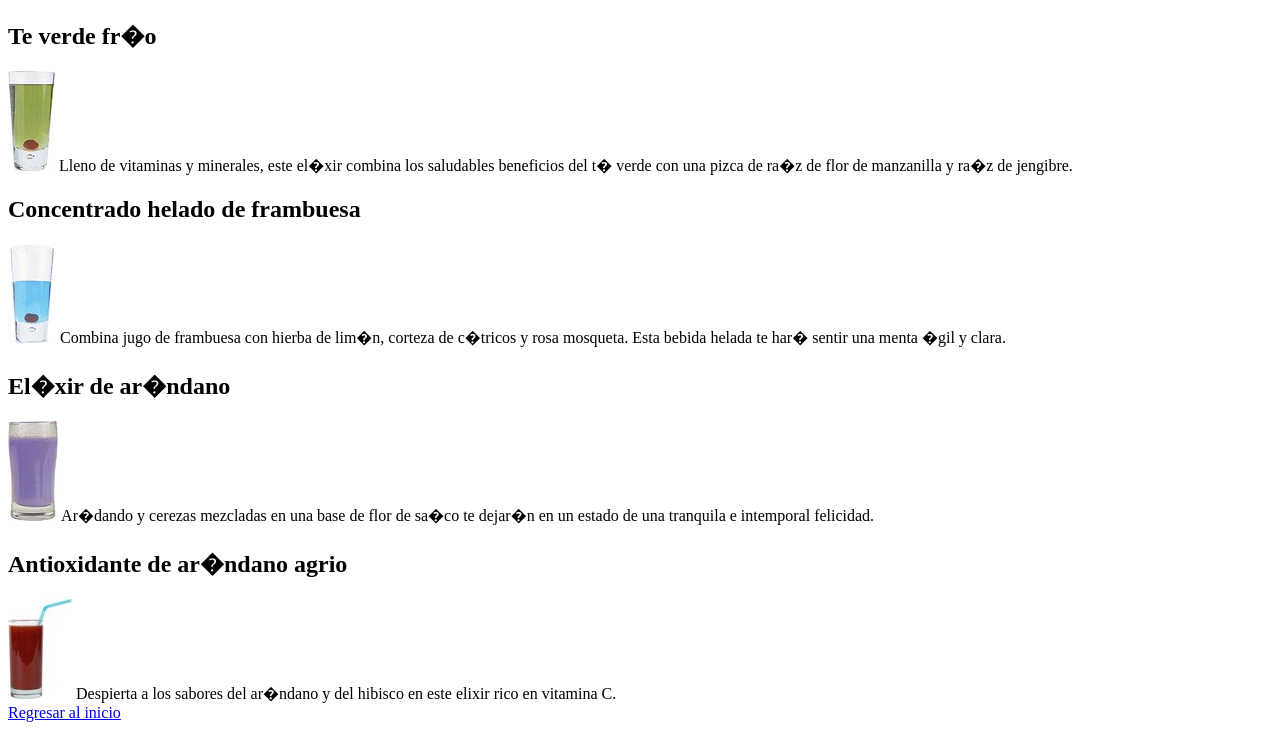
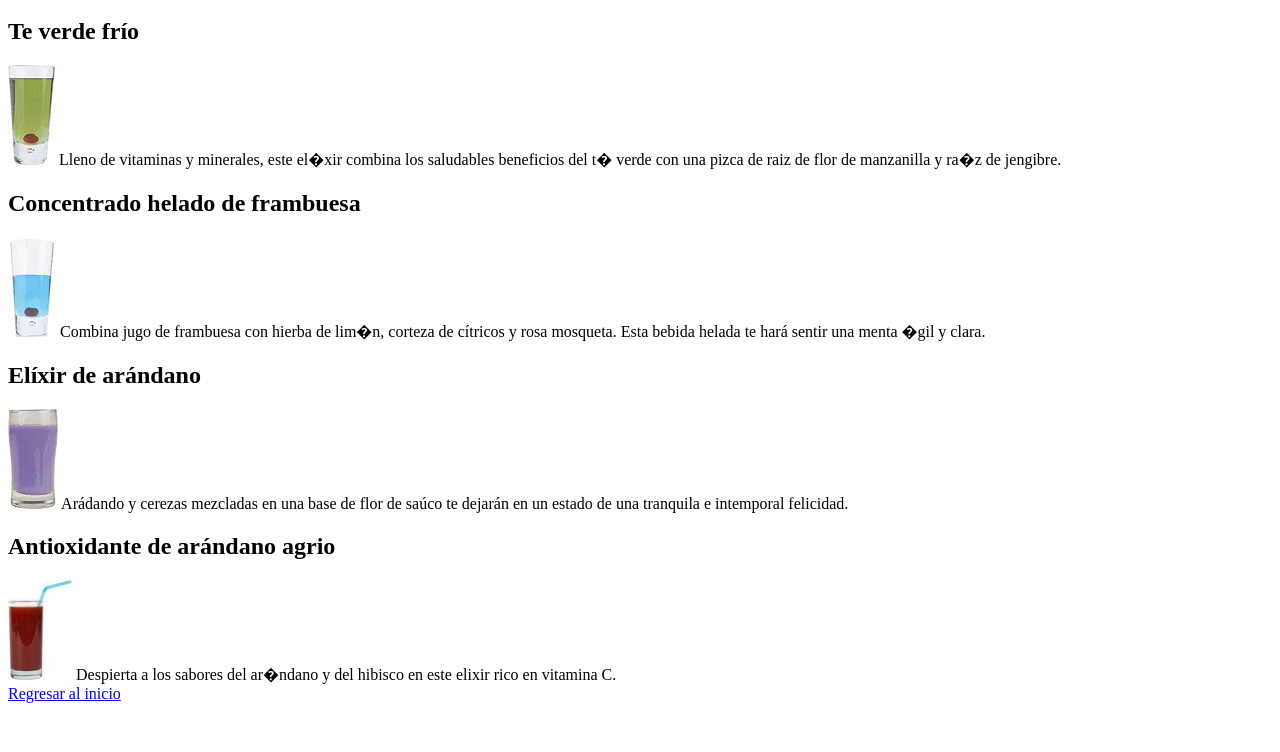
Before and after one commit to Nier18/pruebaGit, a plain HTML site: page paginas/elixir.html in a window 1280 px wide. Shown: the part 48-800 px from the top of the page. Drawn offline with Linux system fonts and the light colour scheme.

Commit message:
Arregle las tildes de Elixir

```diff
--- a/paginas/elixir.html
+++ b/paginas/elixir.html
@@ -1,32 +1,33 @@
 <html>
   <head>
-    <title>El�xires Eco Lounge</title>
+    <meta charset="UTF-8">
+    <title>Elíxires Eco Lounge</title>
   </head>
   <body>
     <h1>Nuestros Elíxires del dia de hoy</h1>
 
-    <h2>Te verde fr�o</h2>
+    <h2>Te verde frío</h2>
     <p>
       <img src="../imagenes/green.jpg">
       Lleno de vitaminas y minerales, este el�xir
       combina los saludables beneficios del t� verde con
-      una pizca de ra�z de flor de manzanilla y ra�z de jengibre.
+      una pizca de raiz de flor de manzanilla y ra�z de jengibre.
     </p>
     <h2>Concentrado helado de frambuesa</h2>
     <p>
       <img src="../imagenes/lightblue.jpg">
       Combina jugo de frambuesa con hierba de lim�n,
-      corteza de c�tricos y rosa mosqueta. Esta bebida helada
-      te har� sentir una menta �gil y clara.
+      corteza de cítricos y rosa mosqueta. Esta bebida helada
+      te hará sentir una menta �gil y clara.
     </p>
-    <h2>El�xir de ar�ndano</h2>
+    <h2>Elíxir de arándano</h2>
     <p>
       <img src="../imagenes/blue.jpg">
-      Ar�dando y cerezas mezcladas en una base
-      de flor de sa�co te dejar�n en un estado
+      Arádando y cerezas mezcladas en una base
+      de flor de saúco te dejarán en un estado
       de una tranquila e intemporal felicidad.
     </p>
-    <h2>Antioxidante de ar�ndano agrio</h2>
+    <h2>Antioxidante de arándano agrio</h2>
     <p>
       <img src="../imagenes/red.jpg">
       Despierta a los sabores del ar�ndano y del hibisco
```
